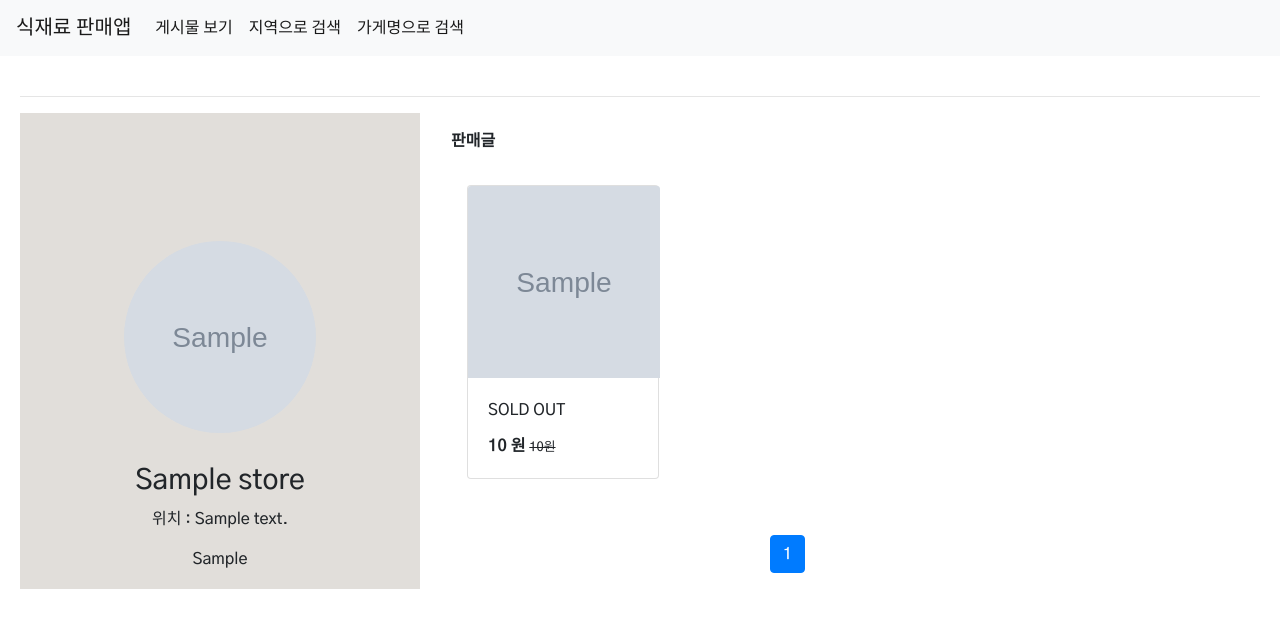
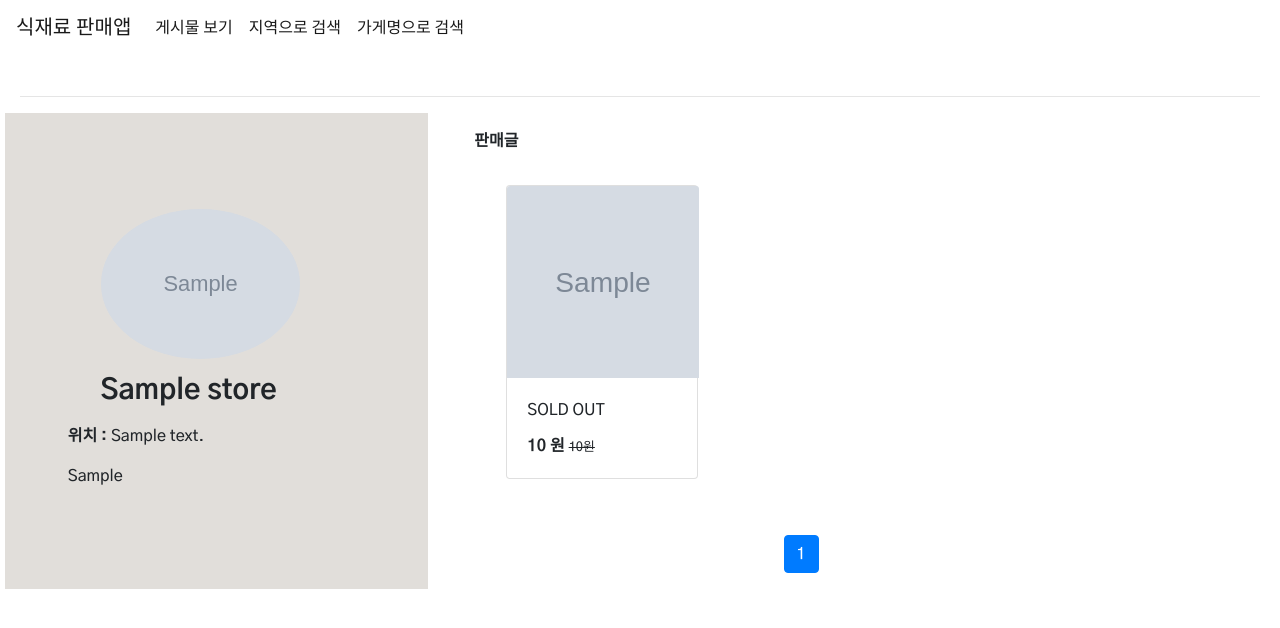
Before and after one commit to MJteam-django/finding_leftover, a Django app: page /store/1 in a window 1280 px wide. Shown: the top 628 px of the page. Run offline with Django 3.2, Linux system fonts and the light colour scheme; tables that the repository leaves empty hold one stand-in row (values such as "Sample post"); grey boxes marked "Sample" are stand-in pictures; some libraries are stand-ins or nearby versions; some web fonts are replaced.

Commit message:
editDesign

```diff
--- a/finding_leftover/post/models.py
+++ b/finding_leftover/post/models.py
@@ -6,7 +6,7 @@ from django.dispatch import receiver
 class Post(models.Model):
     restaurant = models.CharField(max_length=100)
     title = models.CharField(max_length=100)
-    image = models.ImageField(upload_to='post', default='') #사용자에게 이미지 파일을 입력받아 화면에 띄우고 싶습니다.
+    image = models.ImageField(upload_to='post', default='default_image.jpg') #사용자에게 이미지 파일을 입력받아 화면에 띄우고 싶습니다.
     memo = models.TextField(blank=True)
     local = models.CharField(max_length=100)
     created = models.DateTimeField(auto_now_add=True)
@@ -29,7 +29,7 @@ class Store(models.Model):
     #해당 User가 모든 store를 가지고 오고 싶을 사용할 이름 store=user.store.all()
     store_name = models.CharField(max_length=500, blank=True)
     store_address = models.CharField(max_length=30, blank=True)
-    store_image = models.ImageField(upload_to='store', default='')
+    store_image = models.ImageField(upload_to='store', default='default_image.jpg')
     store_memo = models.TextField(null=True, blank=True)
 
 # User가 생성될때 같이 Profile도 만들어라
--- a/finding_leftover/post/static/post/store.css
+++ /dev/null
@@ -1,33 +0,0 @@
-.wrap {
-    display: flex;
-    flex-direction: column;
-    height: 100%;
-
-}
-
-.content {
-    display: flex;
-    flex: 1;
-
-}
-
-.aside {
-    text-align: center;
-    width: 25rem;
-    background-color: #bfbab078;
-    flex-direction: column;
-
-}
-
-.main{
-    flex: 1;
-    flex-direction : column;
-}
-
-.img-store{
-    width: 12rem;
-    height: 12rem;
-    margin-top: 8rem;
-    margin-bottom: 2rem;
-
-}
--- a/finding_leftover/store/templates/store_detail.html
+++ b/finding_leftover/store/templates/store_detail.html
@@ -2,27 +2,27 @@
 
 {% block content %}
 
-{% load static %}
-<link rel="stylesheet" type="text/css" href="{% static 'post/store.css'%}" />
 
-<div class="wrap">
-    <div class="content">
-        <div class="aside">
-
+<div class="row">
+    <div class="col-4" style="background-color: #bfbab078;">
         <div>
-                <img class ="img-store rounded-circle" src="{{ store.store_image.url|slice:'1:' }}"
-                alt="store">
+            <img class ="col-7 offset-2 rounded-circle" src="{{ store.store_image.url|slice:'1:' }}"
+            alt="store" style= "margin-top:6rem;">
         </div>
 
-            <div>
-                <h3>{{store.store_name}}</h3>
+        <div class="col-7 offset-2" style= "margin-top:1rem; margin-bottom:1rem">
+            <h3><strong>{{store.store_name}}</strong></h3>
         </div>
-            <p>위치 : {{store.store_address}}</p>
+        <div class="col-8 offset-1">
+            <p><strong>위치 :</strong> {{store.store_address}}</p>
             <p>{{store.store_memo}}</p>
+        </div>
+
 
 
     </div>
-        <div class=main>
+
+    <div class=col-8>
         <div class = "row justify-content-between" style="margin-left: 1rem; margin-top:1rem;">
             <div class = "col-4"><strong>판매글</strong></div>
             {% if user.pk == store.pk%}
@@ -31,7 +31,7 @@
             </div>
             {% endif %}
         </div>
-            <div class="row row-cols-1 row-cols-md-3" style="margin:2rem">
+        <div class="row row-cols-1 row-cols-md-3" style="margin:2rem; margin-left:3rem;">
             {% for post in posts %}
             <div class="col mb-4">
                 <div class="card" style="width: 12rem;">
@@ -83,7 +83,7 @@
 
     </div>
 </div>
-</div>
+
 
 <script>
     $('.btn_comment_delete').click(function(e){
--- a/finding_leftover/templates/layout.html
+++ b/finding_leftover/templates/layout.html
@@ -53,8 +53,8 @@
 </head>
 
 <body class="wrap">
-  <header style="position: fixed; top:0; width: 100%;">
-    <nav class="navbar navbar-expand-lg navbar-light bg-light">
+  <header>
+    <nav class="navbar fixed-top navbar-expand-lg navbar-light bg-white">
       <button class="navbar-toggler" type="button" data-toggle="collapse" data-target="#navbarTogglerDemo01"
         aria-controls="navbarTogglerDemo01" aria-expanded="false" aria-label="Toggle navigation">
         <span class="navbar-toggler-icon"></span>
```
Also changed, not shown: finding_leftover/post/templates/post_detail.html (+5 -3 lines), finding_leftover/media/default_image.jpg (added), finding_leftover/post/migrations/0004_auto_20201102_1312.py (added), finding_leftover/post/migrations/0005_auto_20201102_1314.py (added). Lines whose indentation alone changed are shown as unchanged.
